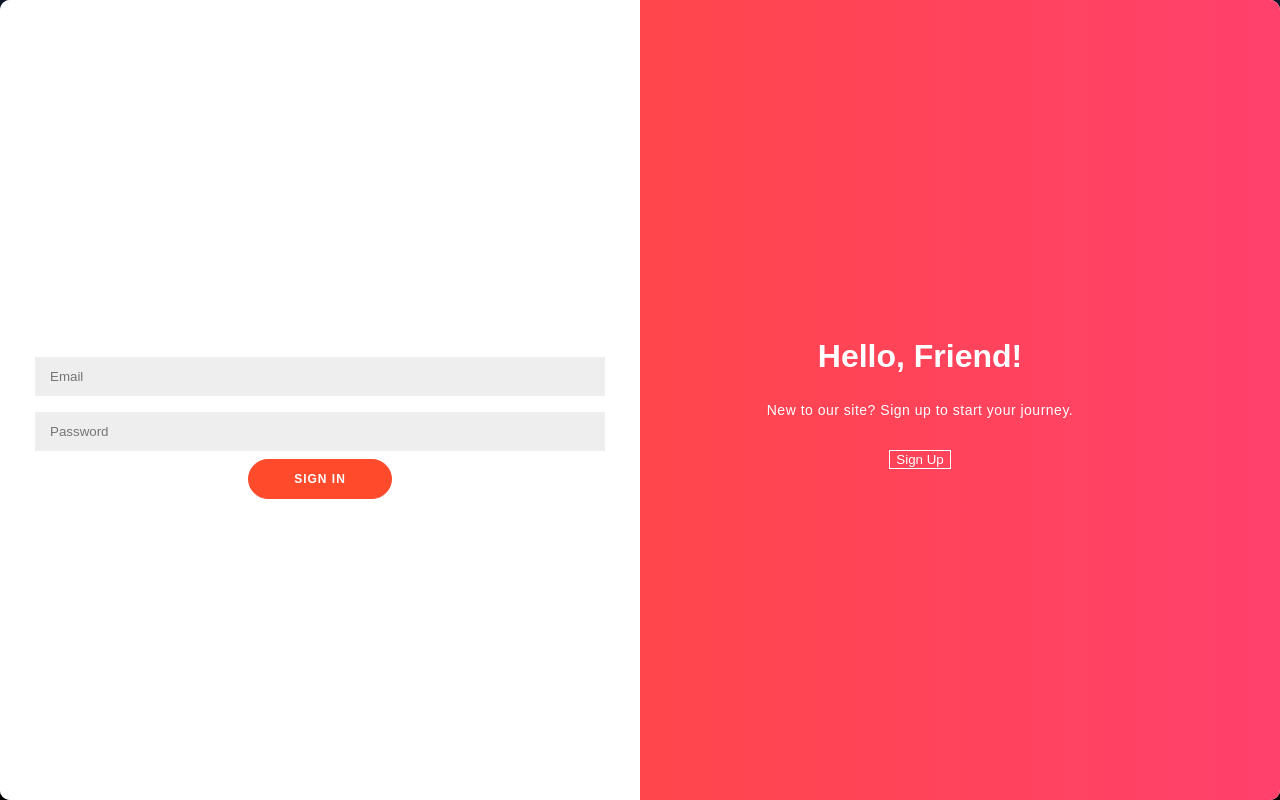
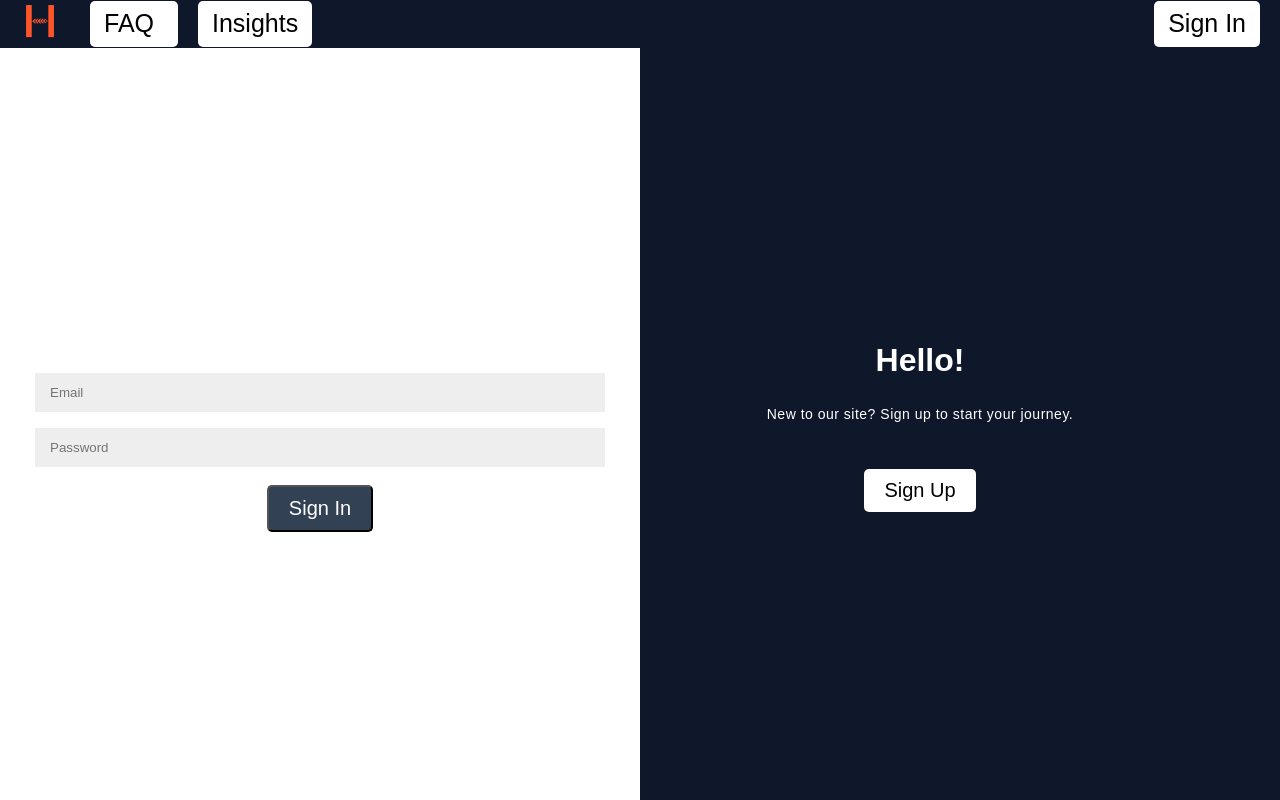
Before and after one commit to JNikolo/haystack, a React (Vite) app in the folder haystack-frontend/: page /signin in a window 1280 px wide. Built offline with nearby package versions, Linux system fonts and the light colour scheme.

Commit message:
css updates

```diff
--- a/haystack-frontend/src/components/Header.css
+++ b/haystack-frontend/src/components/Header.css
@@ -1,6 +1,6 @@
 .header-container {
     width: 100vw;
-    height: 100px;
+    height: 6vh;
     display: flex;
     justify-content: space-between;
     align-items: center;
@@ -21,19 +21,19 @@
     margin-left: 20px;
 }
 
-
 .button-container {
     background-color: white;
-    padding-left: 5px;
-    padding-right: 5px;
+    padding: 4px 14px;
     border-radius: 5px; /* Adjust padding to prevent overflow */
     margin-right: 20px;
+    min-width: 60px;
     border: none;
+    align-content: center;
     text-decoration: none;
 }
 
-.button-container:hover{
-    background-color: rgb(51 65 85);
+.button-container:hover {
+    background-color: rgb(51, 65, 85);
     color: white;
 }
 
@@ -44,13 +44,20 @@
 p {
     margin: 0; /* Remove default margin */
     font-size: 25px;
+    text-decoration: none;
 }
 
 a {
-    /*color: white; /* Ensure link text is visible */
     text-decoration: none;
+    color: black;
 }
 
-Link{
-    text-decoration: none
+/* Link {
+    text-decoration: none;
+} */
+
+.navButtons {
+    display: flex;
+    flex-direction: row;
+    margin-left: 30px;
 }
--- a/haystack-frontend/src/components/Header.jsx
+++ b/haystack-frontend/src/components/Header.jsx
@@ -7,12 +7,22 @@ function Header() {
         <div className='header-container'>
                 <div className='brand-container'>
                     <Link to="/">
-                        <img src='../H-logo.png' width={60} height={60} />
+                        <img src='../H-logo.png' width={40} height={40} />
                     </Link>
+                    <p className='navButtons'>
+                        <Link className='button-container' to='/'>
+                            FAQ
+                        </Link>
+                        <Link className='button-container' to='/getinsights'>
+                            Insights
+                        </Link>
+                    </p>
                 </div>
-                <p className='button-container'>
-                    <Link to="/signin">Sign In</Link>
+
+                <p>
+                    <Link className='button-container' to="/signin">Sign In</Link>
                 </p>
+
         </div>
     );
 }
--- a/haystack-frontend/src/components/KeywordCount.css
+++ b/haystack-frontend/src/components/KeywordCount.css
@@ -0,0 +1,21 @@
+.keyword-counting{
+    padding: 10px;
+    display: flex;
+    flex-direction: column;
+}
+
+.keyword-submit{
+    padding: 5px 10px;
+    max-width: 149px;
+    margin-top: 10px;
+}
+
+/* .keyword-form{
+    min-height: 10vh;
+} */
+
+.keyword-input{
+    margin-top:20px;
+    min-height: 10vh;
+    min-width: 80vw;
+}
--- a/haystack-frontend/src/components/KeywordCount.jsx
+++ b/haystack-frontend/src/components/KeywordCount.jsx
@@ -81,10 +81,10 @@ function KeywordCounting({ pdfList }) {
                     rows={1}
                     disabled={isLoading || !(pdfList.some(pdf => pdf.selected))} // Disable textarea when loading or no PDFs selected
                 />
-                <button type="submit" className="keyword-submit" disabled={isLoading || !(pdfList.some(pdf => pdf.selected))}>
+            </form>
+            <button type="submit" className="keyword-submit" disabled={isLoading || !(pdfList.some(pdf => pdf.selected))}>
                     {isLoading ? 'Counting...' : 'Submit'}
-                </button>
-            </form>
+            </button>
             {error && <p className="error-message">{error}</p>}
             {apiResponse && (
                 <div className="keyword-output">
--- a/haystack-frontend/src/components/NlpButtons.css
+++ b/haystack-frontend/src/components/NlpButtons.css
@@ -2,7 +2,6 @@
     display: flex;
     flex-direction: row;
     justify-content: space-around;
-
 }
 
 .nlpButton {
@@ -11,6 +10,7 @@
     border:none;
     border-radius: 5px;
     cursor: pointer;
+    font-size: 25px;
 }
 
 .nlpButton:hover {
--- a/haystack-frontend/src/components/Options.css
+++ b/haystack-frontend/src/components/Options.css
@@ -15,7 +15,7 @@
     border: none;
     color: black;
     font-size: 30px;
-    padding: 20px;
+    padding: 15px;
     cursor: pointer;
     z-index: 1;
     transition: background-color 0.3s;
@@ -38,7 +38,6 @@
     top: 0;
     bottom: 0;
     width: 50%;
-    background-color: #333;
     transition: transform 0.3s ease;
     z-index: 0;
 }
--- a/haystack-frontend/src/components/Output.css
+++ b/haystack-frontend/src/components/Output.css
@@ -59,8 +59,10 @@
 
 .nlpOutput {
     background-color: white;
-    color:#007bff;
+    color:black;
     height: 80%;
     overflow-y: auto;
-    margin: 15px;
+    padding: 10px 20px;
+    margin-top: 30px;
+    border-radius: 5px;
 }
--- a/haystack-frontend/src/components/Sidebar.css
+++ b/haystack-frontend/src/components/Sidebar.css
@@ -7,8 +7,10 @@
     transition: width 0.5s;
     z-index: 1000;
     background-color: #0f172a;
-    height: 87.7vh;
+    height: auto;
+    min-height: 85vh;
     color: white;
+    margin-top: 10px;
 }
 
 .sidebar.expanded {
--- a/haystack-frontend/src/components/Upload.css
+++ b/haystack-frontend/src/components/Upload.css
@@ -13,7 +13,7 @@ label.file-input-label {
     font-size: 16px;
     margin-bottom: 20px;
     left: 50%;
-    margin-top: 60px;
+    margin-top: 68px;
     position: absolute;
     -ms-transform: translateX(-50%);
     transform: translateX(-50%);
@@ -115,7 +115,8 @@ li input[type="checkbox"]:checked + label::after {
 }
 
 .pdf-list {
-    background-color: #8e959b89;
+    background-color: rgb(51 65 85);
+    color: white;
     padding: 10px;
     max-height: 200px; /* Set the maximum height for the div */
     overflow-y: auto; /* Enable vertical scrolling */
--- a/haystack-frontend/src/pages/GetInsights.css
+++ b/haystack-frontend/src/pages/GetInsights.css
@@ -9,7 +9,7 @@ body {
     align-items: flex-start;
     min-height: 85vh;
     height: auto;
-    width: 100vw;
+    width: 100%;
     /* height: 60vh;
     padding: 20px;
     width: 90vw; */
@@ -17,10 +17,8 @@ body {
 
 .box {
     background-color: black;
-    border: 1px solid white;
+    /* border: 1px solid white; */
     border-radius: 10px;
-    box-shadow: 0 4px 8px rgba(0, 0, 0, 0.1);
-    padding: 20px;
 }
 
 /* .upload-box {
@@ -37,9 +35,9 @@ body {
     height: 83vh;
 }
 
-.main-content.expanded {
+/* .main-content.expanded {
     margin-left: 250px;
-}
+} */
 /* .right-side {
     display: flex;
     flex-direction: column;
@@ -49,6 +47,8 @@ body {
 
 .options-box {
     height: 10%;
+    margin-top: 20px;
+    margin-bottom: 20px;
 }
 
 .output-box {
--- a/haystack-frontend/src/pages/SignIn.css
+++ b/haystack-frontend/src/pages/SignIn.css
@@ -11,14 +11,12 @@ body, html {
 
 .container {
     background-color: #fff;
-    border-radius: 10px;
-    box-shadow: 0 14px 28px rgba(0, 0, 0, 0.25), 0 10px 10px rgba(0, 0, 0, 0.22);
     position: relative;
     overflow: hidden;
     width: 100vw;
-    height: 100vh;
+    height: 94vh;
     max-width: 100%;
-    min-height: 100%;
+    margin-top: 6vh;
 }
 
 .sign-up-container, .sign-in-container {
@@ -76,16 +74,18 @@ body, html {
 }
 
 .button {
-    border-radius: 20px;
-    border: 1px solid #ff4b2b;
-    background-color: #ff4b2b;
+    margin-top:10px;
+    border-radius: 5px;
+    background-color: rgb(51 65 85);
     color: #ffffff;
-    font-size: 12px;
-    font-weight: bold;
-    padding: 12px 45px;
-    letter-spacing: 1px;
-    text-transform: uppercase;
-    transition: transform 80ms ease-in;
+    font-size: 20px;
+    padding: 10px 20px;
+    cursor: pointer;
+}
+
+.button:hover{
+    background-color: white;
+    color: black;
 }
 
 .button:active {
@@ -97,15 +97,19 @@ body, html {
 }
 
 .ghost-button {
-    background-color: transparent;
-    border-color: #ffffff;
-    color: #ffffff;
-    border: 1px solid #ffffff;
-    transition: background-color 0.3s ease;
+    background-color: white;
+    color: black;
+    font-size: 20px;
+    padding: 10px 20px;
+    cursor: pointer;
+    border-radius: 5px;
+    border: none;
+    margin-top: 15px;
 }
 
 .ghost-button:hover {
-    background-color: rgba(255, 255, 255, 0.3);
+    background-color: rgb(51 65 85);
+    color: white;
 }
 
 .anchor {
@@ -131,9 +135,9 @@ body, html {
 }
 
 .overlay {
-    background: #ff416c;
-    background: -webkit-linear-gradient(to right, #ff4b2b, #ff416c);
-    background: linear-gradient(to right, #ff4b2b, #ff416c);
+    background: #0f172a;
+    /* background: -webkit-linear-gradient(to right, #ff4b2b, #ff416c);
+    background: linear-gradient(to right, #ff4b2b, #ff416c); */
     background-repeat: no-repeat;
     background-size: cover;
     background-position: 0 0;
--- a/haystack-frontend/src/pages/SignIn.jsx
+++ b/haystack-frontend/src/pages/SignIn.jsx
@@ -41,7 +41,7 @@ function SignIn() {
 
     return (
         <>
-        <Header/>
+        <Header></Header>
         <div className="container">
             <div className={`sign-up-container ${signIn ? "" : "active"}`}>
                 <form className="form" onSubmit={handleSignUp}>
@@ -74,7 +74,7 @@ function SignIn() {
                         </button>
                     </div>
                     <div className={`overlay-panel right-overlay-panel ${signIn ? "" : "active"}`}>
-                        <h1 className="title">Hello, Friend!</h1>
+                        <h1 className="title">Hello!</h1>
                         <p className="paragraph">
                             New to our site? Sign up to start your journey.
                         </p>
```
